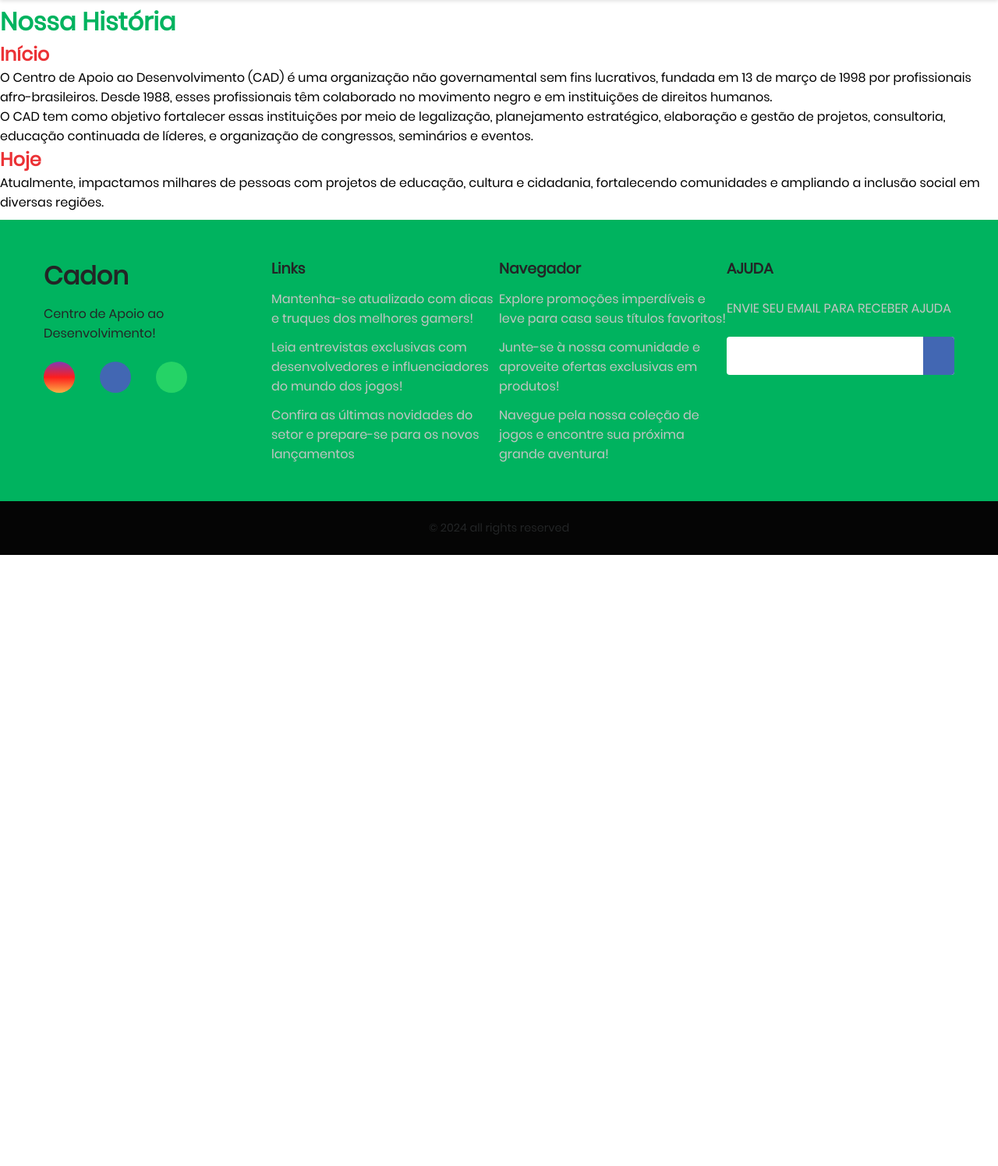
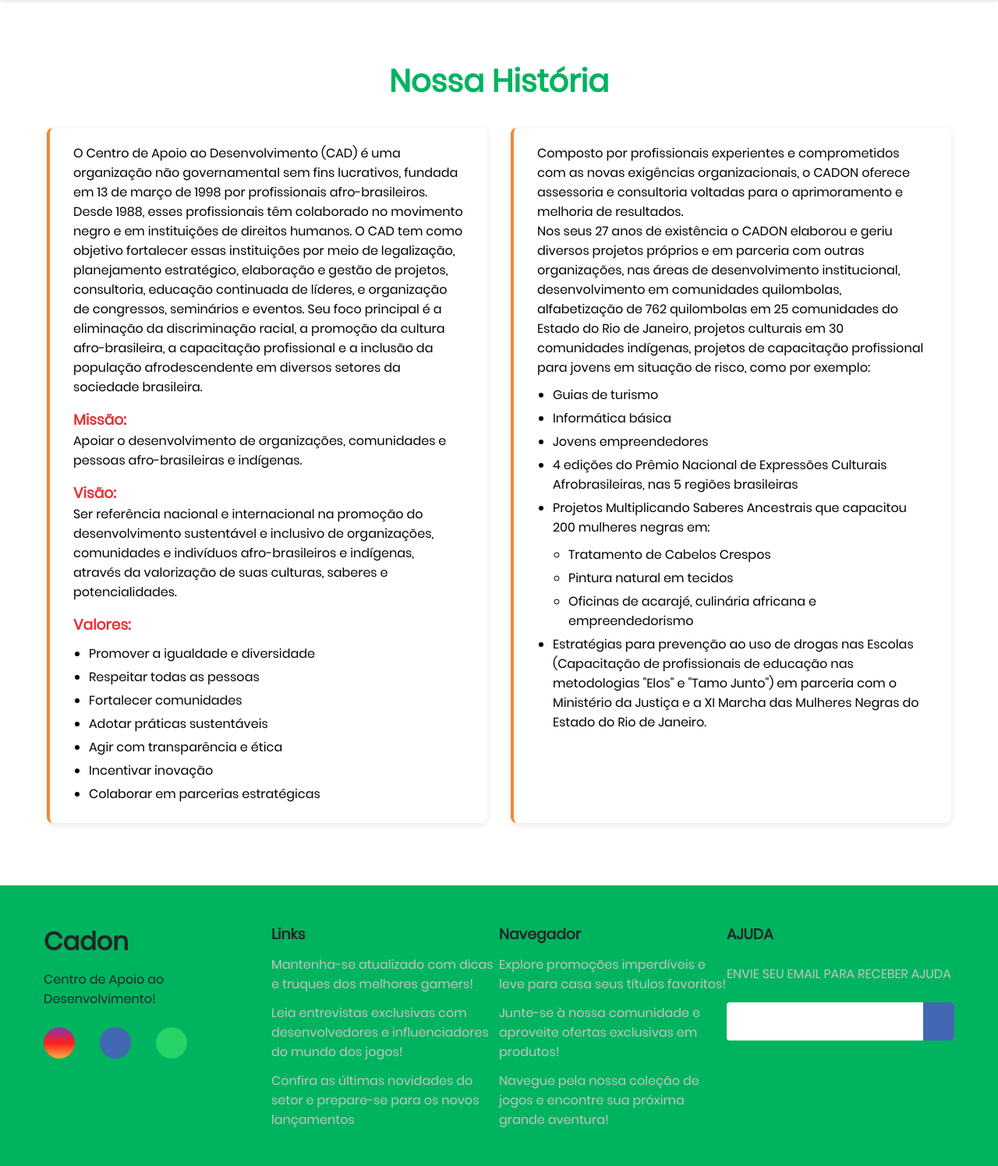
Before and after one commit to DagLeal/projetoOng, a Django app: page /historia/ in a window 1280 px wide. Shown: the part 136-1632 px from the top of the page at 78% size. Before the commit the page ends 848 px from the top, so only its background shows below. Run offline with Django 5.2, Linux system fonts and the light colour scheme.

Commit message:
Pagina de Historia Completada =D

```diff
--- a/core/static/css/estilo.css
+++ b/core/static/css/estilo.css
@@ -479,10 +479,49 @@ footer {
 
 /* História */
 
-.historia-wrapper h1 {
-    color: #00B35F;
+.historia-section {
+  max-width: 1200px;
+  margin: 50px auto;
+  padding: 20px;
 }
 
-.historia-wrapper h2 {
-    color: #EB3135;
+.titulo {
+  font-size: 2.5rem;
+  color: #00B35F; /* verde da ONG */
+  text-align: center;
+  margin-bottom: 30px;
 }
+
+.historia-grid {
+  display: grid;
+  grid-template-columns: 1fr 1fr;
+  gap: 30px;
+}
+
+.historia-box {
+  background: #fff;
+  padding: 20px 30px;
+  border-left: 4px solid #F58634; /* laranja para destacar */
+  box-shadow: 0 2px 8px rgba(0,0,0,0.1);
+  border-radius: 8px;
+}
+
+.historia-box h3 {
+  margin-top: 15px;
+  color: #EB3135; /* vermelho institucional */
+}
+
+.historia-box ul {
+  margin-top: 10px;
+  padding-left: 20px;
+}
+
+.historia-box li {
+  margin-bottom: 5px;
+}
+
+@media (max-width: 768px) {
+  .historia-grid {
+    grid-template-columns: 1fr;
+  }
+}
--- a/core/templates/historia.html
+++ b/core/templates/historia.html
@@ -1,22 +1,65 @@
 {% extends 'base.html' %}
 {% load static %}
+{% block content %}
 
-{% block content %}
-<div class="historia-wrapper">
-    <h1>Nossa História</h1>
+<section class="historia-section">
+  <h1 class="titulo">Nossa História</h1>
 
-    <h2>Início</h2>
-    <p>
-        O Centro de Apoio ao Desenvolvimento (CAD) é uma organização não governamental sem fins lucrativos, fundada em 13 de março de 1998 por profissionais afro-brasileiros. Desde 1988, esses profissionais têm colaborado no movimento negro e em instituições de direitos humanos.
-    </p>
+  <div class="historia-grid">
 
-    <p>
-        O CAD tem como objetivo fortalecer essas instituições por meio de legalização, planejamento estratégico, elaboração e gestão de projetos, consultoria, educação continuada de líderes, e organização de congressos, seminários e eventos.
-    </p>
+    <div class="historia-box">
+      <p>
+        O Centro de Apoio ao Desenvolvimento (CAD) é uma organização não governamental sem fins lucrativos, fundada em 13 de março de 1998 por profissionais afro-brasileiros. Desde 1988, esses profissionais têm colaborado no movimento negro e em instituições de direitos humanos. O CAD tem como objetivo fortalecer essas instituições por meio de legalização, planejamento estratégico, elaboração e gestão de projetos, consultoria, educação continuada de líderes, e organização de congressos, seminários e eventos. Seu foco principal é a eliminação da discriminação racial, a promoção da cultura afro-brasileira, a capacitação profissional e a inclusão da população afrodescendente em diversos setores da sociedade brasileira.
+      </p>
 
-    <h2>Hoje</h2>
-    <p>
-        Atualmente, impactamos milhares de pessoas com projetos de educação, cultura e cidadania, fortalecendo comunidades e ampliando a inclusão social em diversas regiões.
-    </p>
-</div>
+      <h3>Missão:</h3>
+      <p>
+        Apoiar o desenvolvimento de organizações, comunidades e pessoas afro-brasileiras e indígenas.
+      </p>
+
+      <h3>Visão:</h3>
+      <p>
+        Ser referência nacional e internacional na promoção do desenvolvimento sustentável e inclusivo de organizações, comunidades e indivíduos afro-brasileiros e indígenas, através da valorização de suas culturas, saberes e potencialidades.
+      </p>
+
+      <h3>Valores:</h3>
+      <ul>
+        <li>Promover a igualdade e diversidade</li>
+        <li>Respeitar todas as pessoas</li>
+        <li>Fortalecer comunidades</li>
+        <li>Adotar práticas sustentáveis</li>
+        <li>Agir com transparência e ética</li>
+        <li>Incentivar inovação</li>
+        <li>Colaborar em parcerias estratégicas</li>
+      </ul>
+    </div>
+
+    <div class="historia-box">
+      <p>
+        Composto por profissionais experientes e comprometidos com as novas exigências organizacionais, o CADON oferece assessoria e consultoria voltadas para o aprimoramento e melhoria de resultados.
+      </p>
+
+      <p>
+        Nos seus 27 anos de existência o CADON elaborou e geriu diversos projetos próprios e em parceria com outras organizações, nas áreas de desenvolvimento institucional, desenvolvimento em comunidades quilombolas, alfabetização de 762 quilombolas em 25 comunidades do Estado do Rio de Janeiro, projetos culturais em 30 comunidades indígenas, projetos de capacitação profissional para jovens em situação de risco, como por exemplo:
+      </p>
+
+      <ul>
+        <li>Guias de turismo</li>
+        <li>Informática básica</li>
+        <li>Jovens empreendedores</li>
+        <li>4 edições do Prêmio Nacional de Expressões Culturais Afrobrasileiras, nas 5 regiões brasileiras</li>
+        <li>Projetos Multiplicando Saberes Ancestrais que capacitou 200 mulheres negras em:
+          <ul>
+            <li>Tratamento de Cabelos Crespos</li>
+            <li>Pintura natural em tecidos</li>
+            <li>Oficinas de acarajé, culinária africana e empreendedorismo</li>
+          </ul>
+        </li>
+        <li>Estratégias para prevenção ao uso de drogas nas Escolas (Capacitação de profissionais de educação nas metodologias "Elos" e "Tamo Junto") em parceria com o Ministério da Justiça e a XI Marcha das Mulheres Negras do Estado do Rio de Janeiro.</li>
+      </ul>
+    </div>
+
+  </div>
+</section>
+
 {% endblock %}
```
